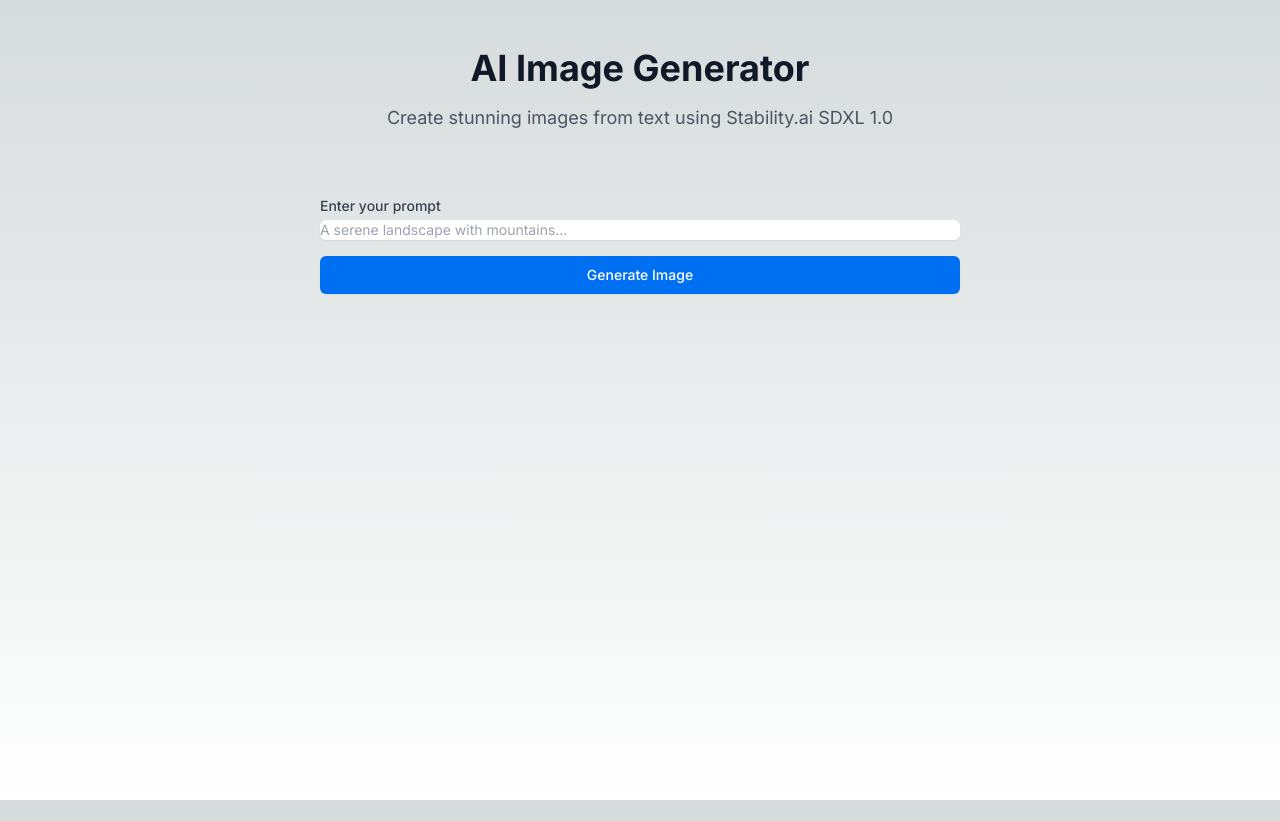
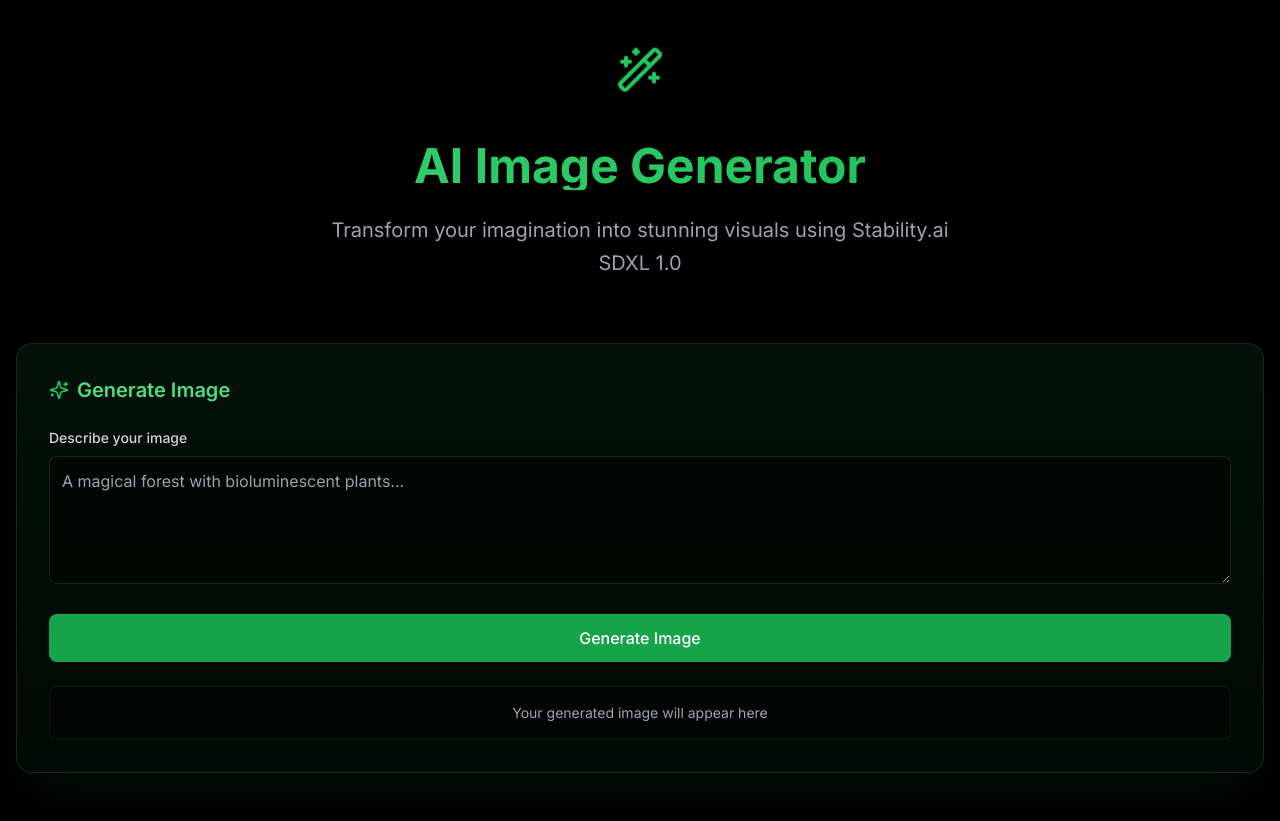
Before and after one commit to Salakche/Diffusion-Project, a Next.js app: page / in a window 1280 px wide. Before the commit the page ends 800 px from the top, so only its background shows below. Built offline with nearby package versions, Linux system fonts and the light colour scheme.

Commit message:
Add dark green theme and implement image generation functionality

```diff
--- a/src/app/globals.css
+++ b/src/app/globals.css
@@ -2,18 +2,37 @@
 @tailwind components;
 @tailwind utilities;
 
-:root {
-  --foreground-rgb: 0, 0, 0;
-  --background-start-rgb: 214, 219, 220;
-  --background-end-rgb: 255, 255, 255;
+@layer base {
+  :root {
+    --color-primary: 34 197 94;
+    --color-secondary: 21 128 61;
+    --color-background: 2 6 12;
+  }
+
+  body {
+    @apply bg-black text-gray-100;
+  }
 }
 
-body {
-  color: rgb(var(--foreground-rgb));
-  background: linear-gradient(
-      to bottom,
-      transparent,
-      rgb(var(--background-end-rgb))
-    )
-    rgb(var(--background-start-rgb));
+.animate-gradient {
+  background-size: 200% 200%;
+  animation: gradient 8s ease infinite;
 }
+
+@keyframes gradient {
+  0% {
+    background-position: 0% 50%;
+  }
+  50% {
+    background-position: 100% 50%;
+  }
+  100% {
+    background-position: 0% 50%;
+  }
+}
+
+.transition-all {
+  transition-property: all;
+  transition-timing-function: cubic-bezier(0.4, 0, 0.2, 1);
+  transition-duration: 300ms;
+}
--- a/src/app/page.tsx
+++ b/src/app/page.tsx
@@ -1,19 +1,127 @@
-import ImageGenerator from '@/components/ImageGenerator'
+'use client';
+
+import { useState } from 'react';
+import { Sparkles, Wand2 } from 'lucide-react';
+import axios from 'axios';
 
 export default function Home() {
+  const [prompt, setPrompt] = useState('');
+  const [isLoading, setIsLoading] = useState(false);
+  const [error, setError] = useState('');
+  const [imageUrl, setImageUrl] = useState('');
+
+  const handleSubmit = async () => {
+    if (!prompt.trim()) {
+      setError('Please enter a prompt');
+      return;
+    }
+
+    setIsLoading(true);
+    setError('');
+    setImageUrl('');
+
+    try {
+      const response = await axios.post('/api/generate', { prompt });
+      setImageUrl(response.data.imageUrl);
+    } catch (err) {
+      setError('Failed to generate image. Please try again.');
+      console.error('Error generating image:', err);
+    } finally {
+      setIsLoading(false);
+    }
+  };
+
+  const handleDownload = async () => {
+    if (!imageUrl) return;
+
+    const link = document.createElement('a');
+    link.href = imageUrl;
+    link.download = 'generated-image.png';
+    document.body.appendChild(link);
+    link.click();
+    document.body.removeChild(link);
+  };
+
   return (
-    <main className="min-h-screen py-12">
-      <div className="max-w-7xl mx-auto px-4 sm:px-6 lg:px-8">
-        <div className="text-center mb-12">
-          <h1 className="text-4xl font-bold text-gray-900 mb-4">
+    <main className="min-h-screen py-12 px-4">
+      <div className="max-w-7xl mx-auto">
+        <div className="text-center mb-16 space-y-6">
+          <div className="inline-block animate-bounce">
+            <Wand2 className="h-12 w-12 text-green-500 mb-4" />
+          </div>
+
+          <h1 className="text-5xl font-bold bg-gradient-to-r from-green-400 via-green-500 to-green-600 bg-clip-text text-transparent animate-gradient">
             AI Image Generator
           </h1>
-          <p className="text-lg text-gray-600">
-            Create stunning images from text using Stability.ai SDXL 1.0
+
+          <p className="text-xl text-gray-400 max-w-2xl mx-auto leading-relaxed">
+            Transform your imagination into stunning visuals using Stability.ai SDXL 1.0
           </p>
         </div>
-        <ImageGenerator />
+
+        <div className="bg-gradient-to-b from-green-900/20 to-green-900/10 rounded-2xl p-8 backdrop-blur-sm border border-green-900/50 shadow-2xl shadow-green-900/20">
+          <div className="flex items-center gap-2 mb-6">
+            <Sparkles className="h-5 w-5 text-green-500" />
+            <h2 className="text-xl font-semibold text-green-400">Generate Image</h2>
+          </div>
+
+          <div className="space-y-6">
+            <div className="space-y-2">
+              <label className="block text-sm font-medium text-gray-300">
+                Describe your image
+              </label>
+              <textarea
+                value={prompt}
+                onChange={(e) => setPrompt(e.target.value)}
+                className="w-full h-32 rounded-lg bg-black/50 border border-green-900/50 text-gray-100 p-3 focus:ring-2 focus:ring-green-500 focus:border-transparent transition-all"
+                placeholder="A magical forest with bioluminescent plants..."
+              />
+            </div>
+
+            <button
+              onClick={handleSubmit}
+              disabled={isLoading}
+              className="w-full bg-green-600 hover:bg-green-500 text-white font-medium py-3 px-6 rounded-lg transition-all hover:shadow-lg hover:shadow-green-500/20 active:transform active:scale-95 disabled:opacity-50 disabled:cursor-not-allowed"
+            >
+              {isLoading ? 'Generating...' : 'Generate Image'}
+            </button>
+
+            {error && (
+              <div className="text-red-500 text-sm text-center">
+                {error}
+              </div>
+            )}
+
+            {isLoading && (
+              <div className="flex justify-center">
+                <div className="animate-spin rounded-full h-8 w-8 border-b-2 border-green-500"></div>
+              </div>
+            )}
+
+            {imageUrl ? (
+              <div className="mt-8 space-y-4">
+                <img
+                  src={imageUrl}
+                  alt="Generated image"
+                  className="w-full rounded-lg shadow-lg"
+                />
+                <button
+                  onClick={handleDownload}
+                  className="w-full bg-green-600/20 hover:bg-green-500/30 text-green-500 font-medium py-2 px-4 rounded-lg transition-all border border-green-500/30"
+                >
+                  Download Image
+                </button>
+              </div>
+            ) : (
+              <div className="mt-8 p-4 rounded-lg bg-black/30 border border-green-900/30">
+                <p className="text-gray-400 text-sm text-center">
+                  Your generated image will appear here
+                </p>
+              </div>
+            )}
+          </div>
+        </div>
       </div>
     </main>
-  )
+  );
 }
```
Also changed, not shown: package.json (+5 -4 lines), 1 other file (tests, documents, lock files or other folders).
